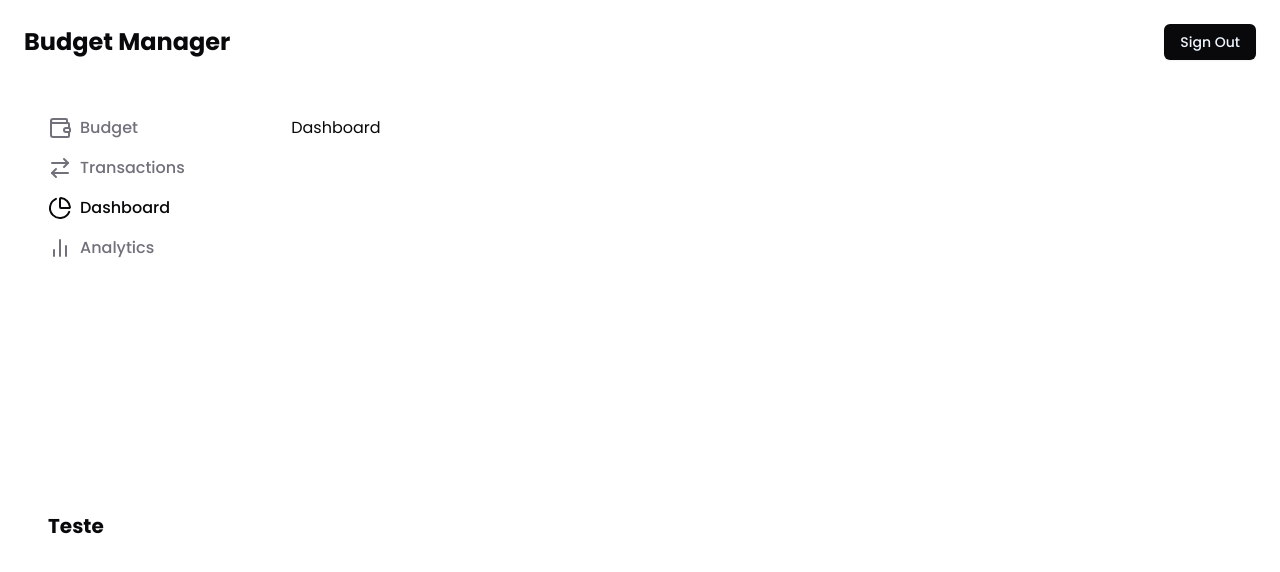
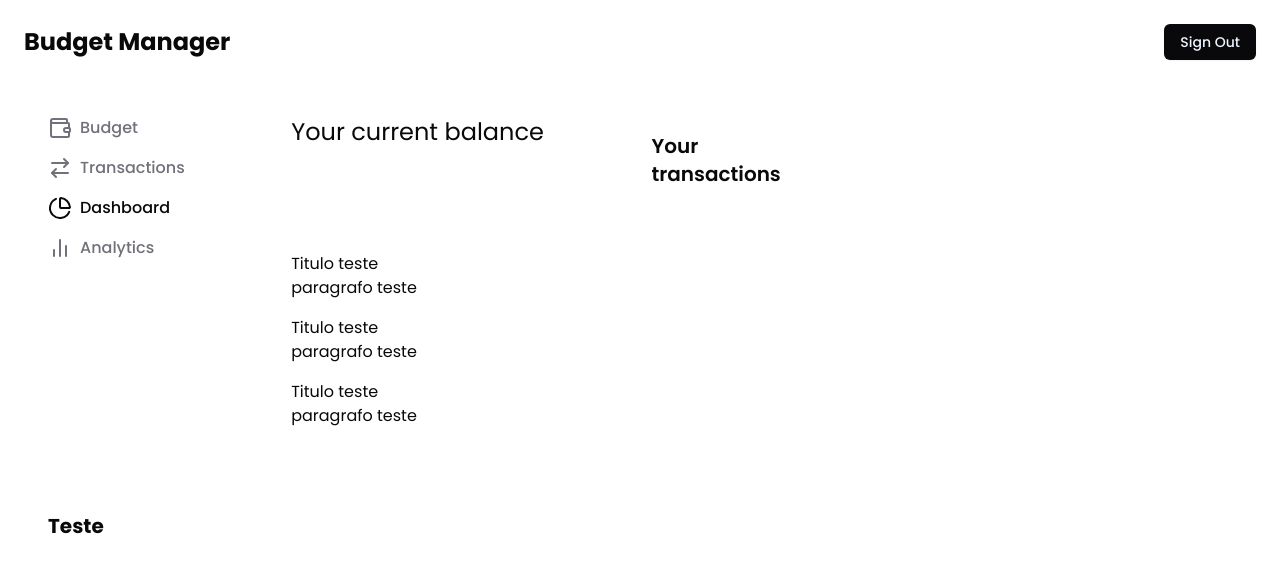
Before and after one commit to kauevecchia/budget-manager, a React (Vite) app: page /dashboard in a window 1280 px wide. Shown: the top 572 px of the page. Built offline with nearby package versions, Linux system fonts and the light colour scheme.

Commit message:
feat: add basic structure and styling to dashboard page

```diff
--- a/src/pages/dashboard.tsx
+++ b/src/pages/dashboard.tsx
@@ -1,3 +1,32 @@
 export function Dashboard() {
-  return <h1>Dashboard</h1>;
+  return (
+    <div className="flex flex-col gap-12">
+      <div className="flex gap-4">
+        <div>
+          <h1 className="text-2xl">Your current balance</h1>
+          <p className="text-3xl font-semibold"></p>
+        </div>
+        <main className="flex gap-6 p-4">
+          <div className="flex-1"></div>
+          <div className="flex flex-col gap-4 flex-1">
+            <h2 className="text-xl font-semibold">Your transactions</h2>
+          </div>
+        </main>
+      </div>
+      <div className="flex flex-col gap-4">
+        <div>
+          <h1>Titulo teste</h1>
+          <p>paragrafo teste</p>
+        </div>
+        <div>
+          <h1>Titulo teste</h1>
+          <p>paragrafo teste</p>
+        </div>
+        <div>
+          <h1>Titulo teste</h1>
+          <p>paragrafo teste</p>
+        </div>
+      </div>
+    </div>
+  );
 }
```
